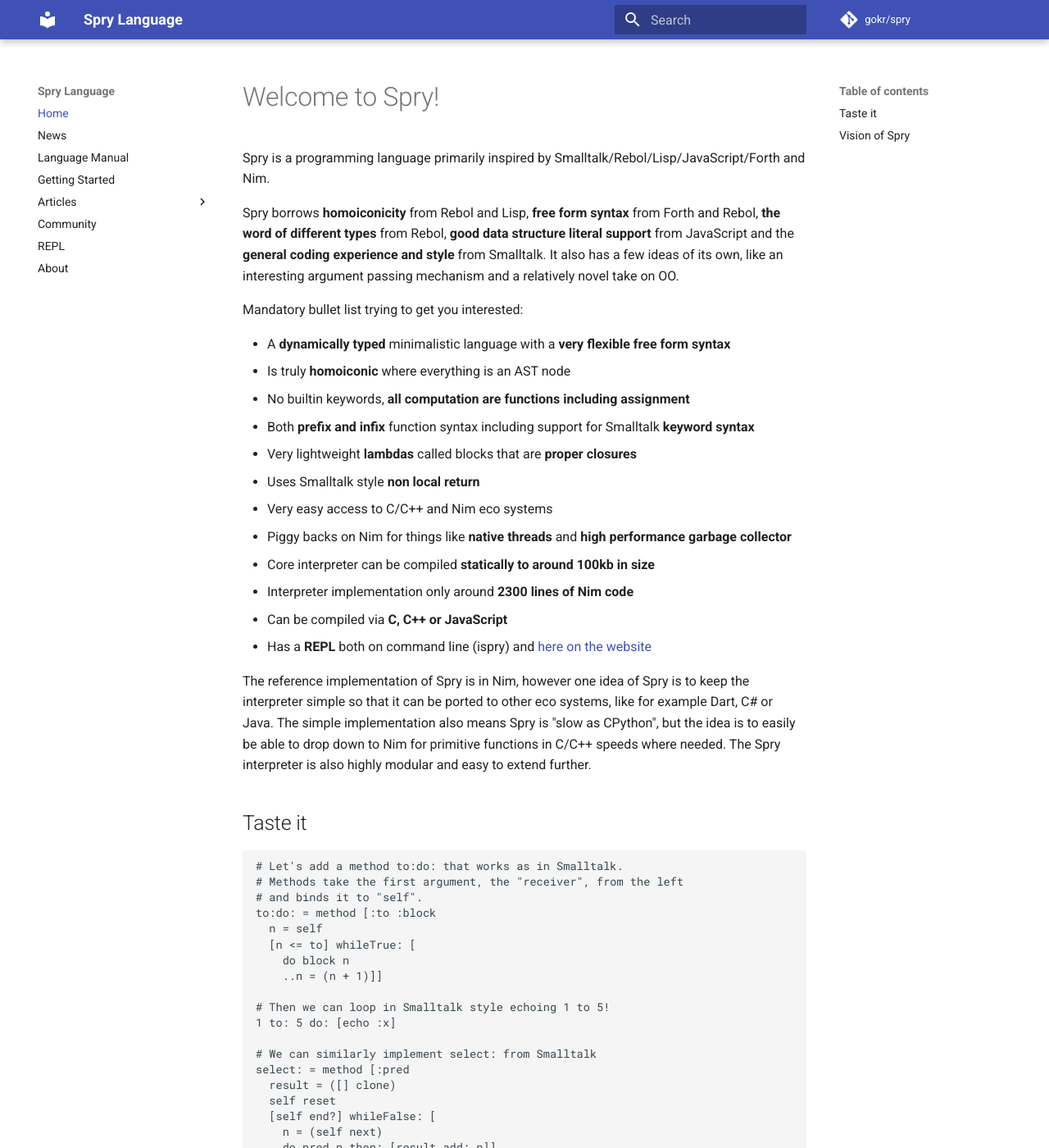
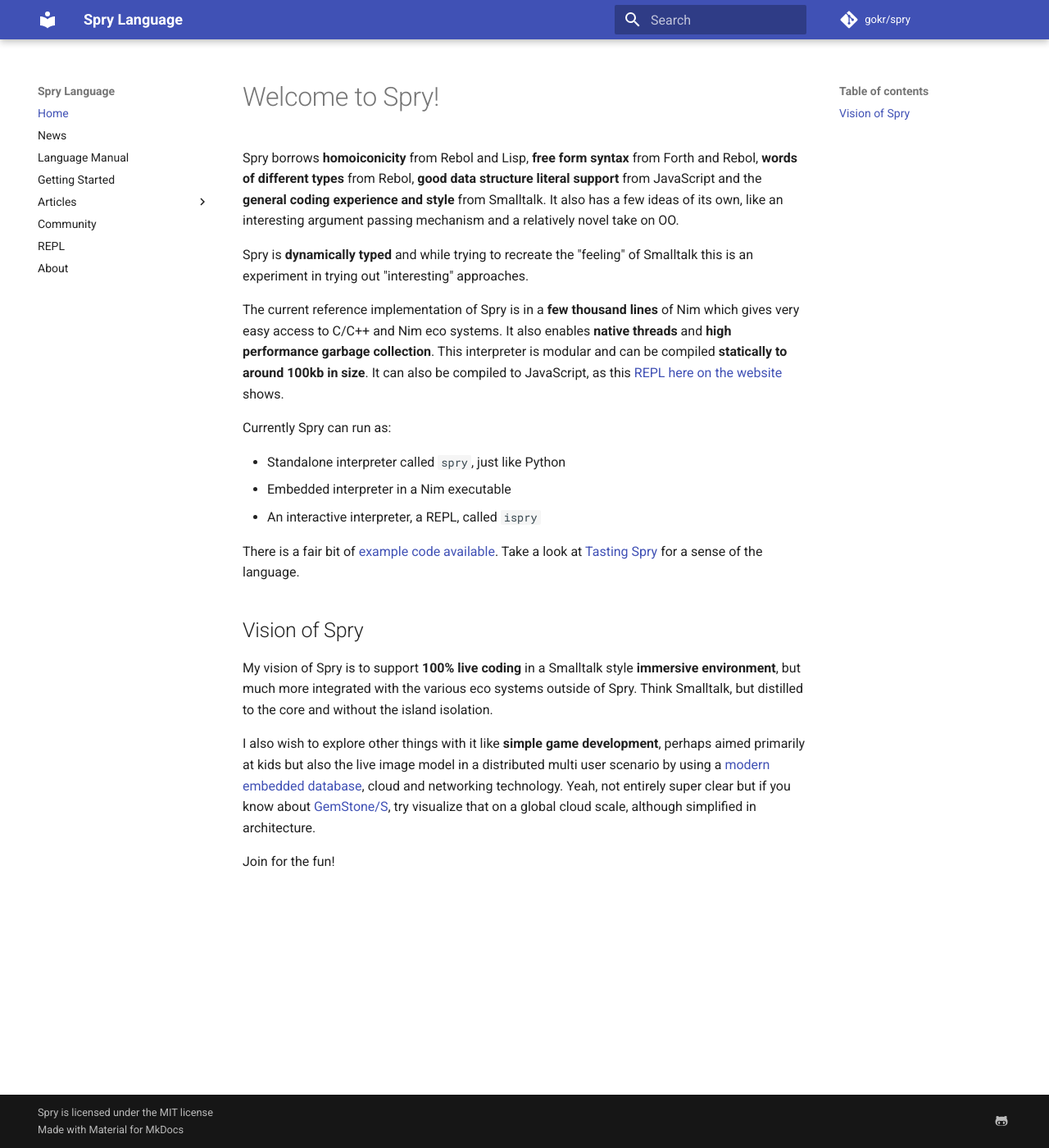
Before and after one commit to gokr/sprylang.se, an MkDocs documentation site: the page built from docs/index.md, in a window 1280 px wide and 1400 px high. Shown: the whole window at 82% size. Built offline with MkDocs 1.6.1 and Material for MkDocs 9.7.7, drawn with Linux system fonts in a browser that asks for light colours; comment, search, counter and statistics services are not loaded; old or Windows-style settings are respelled for this version of MkDocs; some of the changed text lies outside the part shown.

Commit message:
Various fixes to web site

````diff
--- a/docs/index.md
+++ b/docs/index.md
@@ -1,59 +1,23 @@
 # Welcome to Spry!
 
-Spry is a programming language primarily inspired by Smalltalk/Rebol/Lisp/JavaScript/Forth and Nim.
+Spry borrows **homoiconicity** from Rebol and Lisp, **free form syntax** from Forth and Rebol, **words of different types** from Rebol, **good data structure literal support** from JavaScript and the **general coding experience and style** from Smalltalk. It also has a few ideas of its own, like an interesting argument passing mechanism and a relatively novel take on OO.
 
-Spry borrows **homoiconicity** from Rebol and Lisp, **free form syntax** from Forth and Rebol, **the word of different types** from Rebol, **good data structure literal support** from JavaScript and the **general coding experience and style** from Smalltalk. It also has a few ideas of its own, like an interesting argument passing mechanism and a relatively novel take on OO.
+Spry is **dynamically typed** and while trying to recreate the "feeling" of Smalltalk this is an experiment in trying out "interesting" approaches.
 
-Mandatory bullet list trying to get you interested:
+The current reference implementation of Spry is in a **few thousand lines** of Nim which gives very easy access to C/C++ and Nim eco systems. It also enables **native threads** and **high performance garbage collection**. This interpreter is modular and can be compiled **statically to around 100kb in size**. It can also be compiled to JavaScript, as this [REPL here on the website](repl.md) shows.
 
-* A **dynamically typed** minimalistic language with a **very flexible free form syntax**
-* Is truly **homoiconic** where everything is an AST node
-* No builtin keywords, **all computation are functions including assignment**
-* Both **prefix and infix** function syntax including support for Smalltalk **keyword syntax**
-* Very lightweight **lambdas** called blocks that are **proper closures**
-* Uses Smalltalk style **non local return**
-* Very easy access to C/C++ and Nim eco systems
-* Piggy backs on Nim for things like **native threads** and **high performance garbage collector**
-* Core interpreter can be compiled **statically to around 100kb in size**
-* Interpreter implementation only around **2300 lines of Nim code**
-* Can be compiled via **C, C++ or JavaScript**
-* Has a **REPL** both on command line (ispry) and [here on the website](repl)
+Currently Spry can run as:
 
-The reference implementation of Spry is in Nim, however one idea of Spry is to keep the interpreter simple so that it can be ported to other eco systems, like for example Dart, C# or Java. The simple implementation also means Spry is "slow as CPython", but the idea is to easily be able to drop down to Nim for primitive functions in C/C++ speeds where needed. The Spry interpreter is also highly modular and easy to extend further.
+* Standalone interpreter called `spry`, just like Python
+* Embedded interpreter in a Nim executable
+* An interactive interpreter, a REPL, called `ispry`
 
-## Taste it
-
-```self
-# Let's add a method to:do: that works as in Smalltalk.
-# Methods take the first argument, the "receiver", from the left
-# and binds it to "self".
-to:do: = method [:to :block
-  n = self
-  [n <= to] whileTrue: [
-    do block n
-    ..n = (n + 1)]]
-
-# Then we can loop in Smalltalk style echoing 1 to 5!
-1 to: 5 do: [echo :x]
-
-# We can similarly implement select: from Smalltalk
-select: = method [:pred
-  result = ([] clone)
-  self reset
-  [self end?] whileFalse: [
-    n = (self next)
-    do pred n then: [result add: n]]
-  ^result]
-
-# Then use it to produce [3 4]
-echo ([1 2 3 4] select: [:x > 2])
-```
-In fact... both the above methods are now available as primitive-methods in Spry, so not needed to be implemented like above - but it still works.
+There is a fair bit of [example code available](https://github.com/gokr/spry/tree/master/examples). Take a look at [Tasting Spry](taste.md) for a sense of the language.
 
 ## Vision of Spry
 
-The future vision of Spry is to support **100% live coding** in a Smalltalk style **immersive environment** with advanced tools, but being much more integrated with the various eco systems outside of Spry. Think Smalltalk, but distilled to the core and without the island isolation.
+My vision of Spry is to support **100% live coding** in a Smalltalk style **immersive environment**, but much more integrated with the various eco systems outside of Spry. Think Smalltalk, but distilled to the core and without the island isolation.
 
-I also wish to explore the live image model in a distributed multi user scenario by using [modern database](http://sophia.systems/), cloud and networking technology. Yeah, not entirely super clear but if you know about [GemStone/S](https://gemtalksystems.com/products/gs64/), try visualize that on a global cloud scale, although simplified in architecture.
+I also wish to explore other things with it like **simple game development**, perhaps aimed primarily at kids but also the live image model in a distributed multi user scenario by using a [modern embedded database](http://rocksdb.org), cloud and networking technology. Yeah, not entirely super clear but if you know about [GemStone/S](https://gemtalksystems.com/products/gs64/), try visualize that on a global cloud scale, although simplified in architecture.
 
 Join for the fun!
````
Also changed, not shown: docs/community.md (+2 -3 lines), docs/news.md (+5 -0 lines), docs/start.md (+1 -4 lines), docs/taste.md (added, +28 -0 lines).
